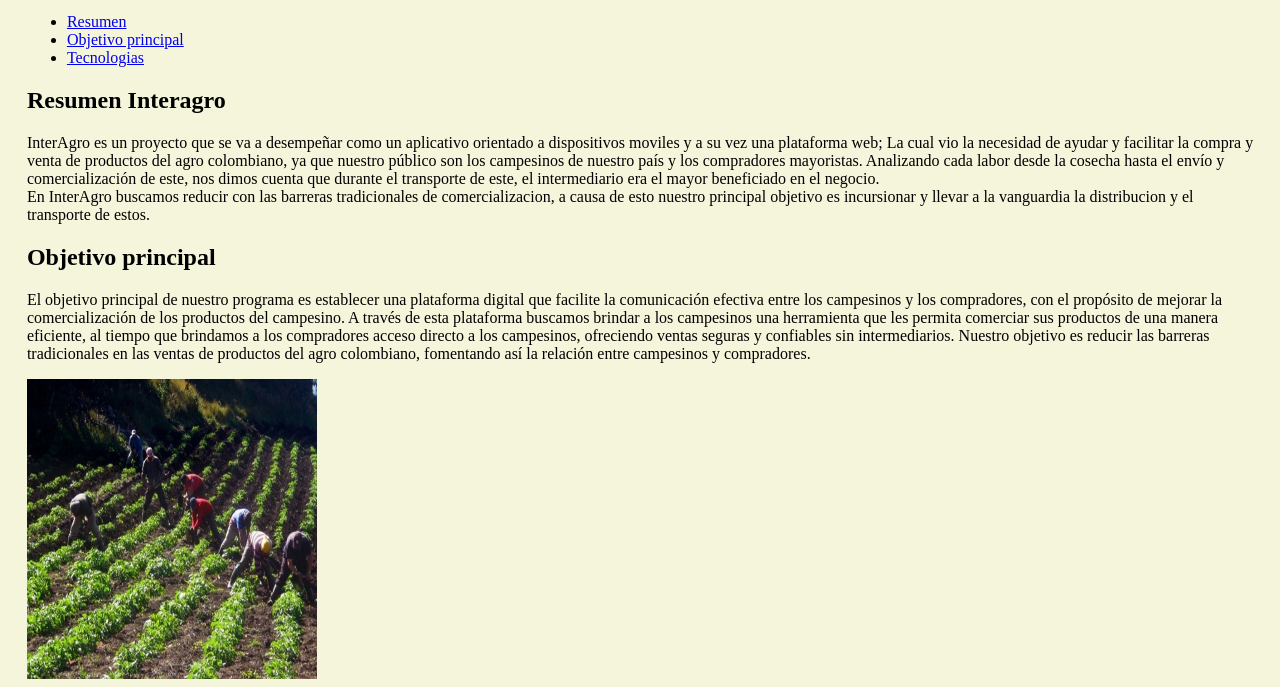
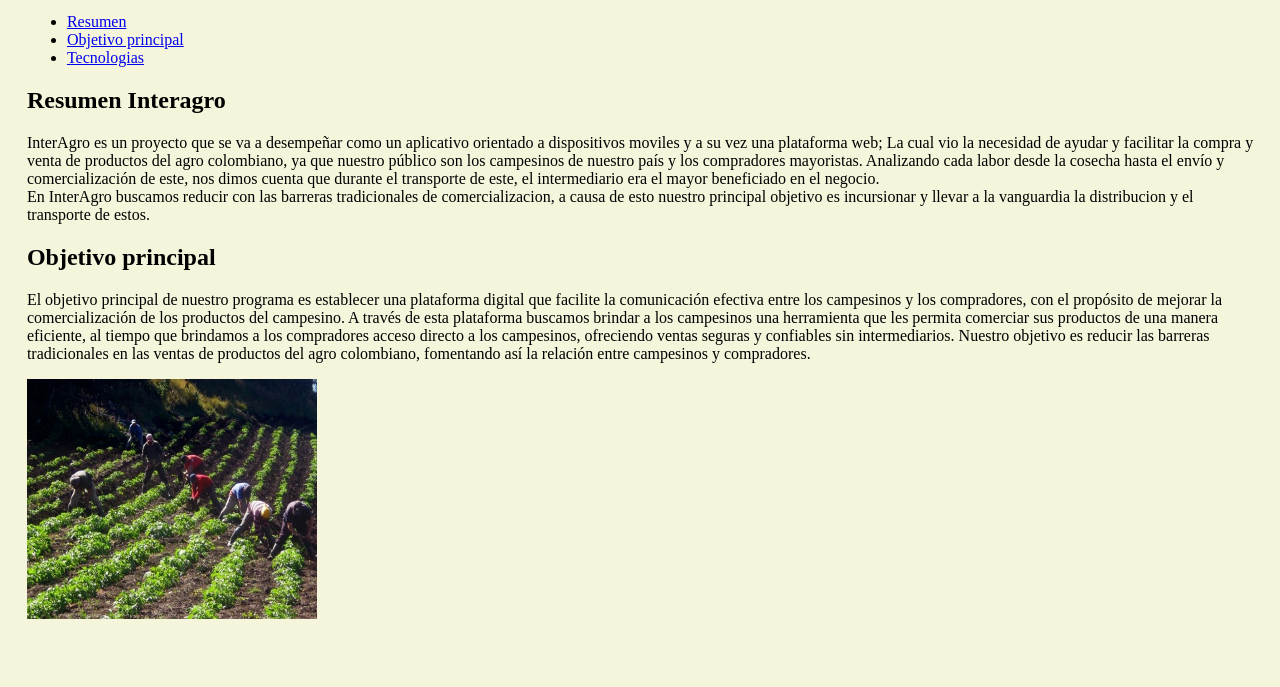
Before and after one commit to Kenjilopez/InteragroDg, a plain HTML site: page index.html in a window 1280 px wide. Shown: the part 369-1056 px from the top of the page. After the commit the page ends 996 px from the top, so only its background shows below. Drawn offline with Linux system fonts and the light colour scheme.

Commit message:
Update styles.CSS

```diff
--- a/styles.CSS
+++ b/styles.CSS
@@ -20,5 +20,5 @@ body{
 
 .imgobje{
     width: 290px;
-    height: 300px;
+    height: 240px;
 }
```
